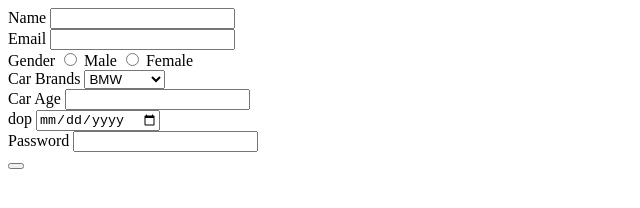
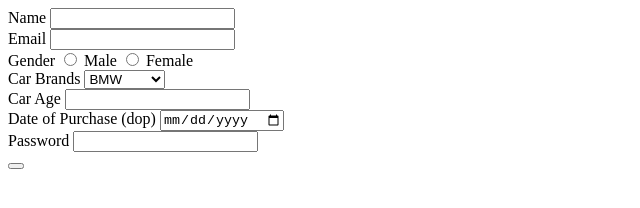
Before and after one commit to acciojob/car-insurance-form-RishikaSoni16, a website: page main.html in a window 1280 px wide. Shown: the whole page, without its empty margins (0-640 px from the left). Drawn offline with Linux system fonts and the light colour scheme.

Commit message:
created a submission

```diff
--- a/main.html
+++ b/main.html
@@ -35,7 +35,7 @@
 		<label for="carage">Car Age</label>
 		<input type="number" id="carage" required><br>
 
-		<label for="Date of Purchase (dop)">dop</label>
+		<label for="dop">Date of Purchase (dop)</label>
 		<input type="date" id="dop" required><br>
 
 		<label for="password">Password</label>
```
